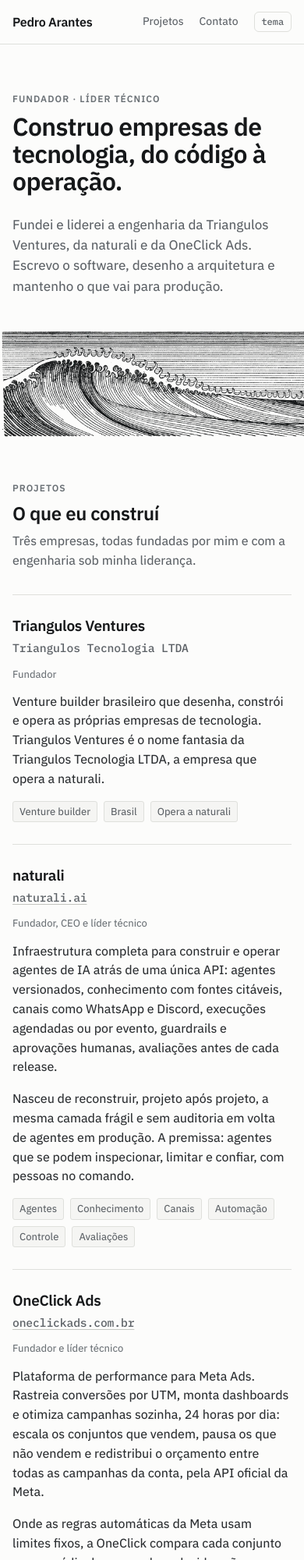
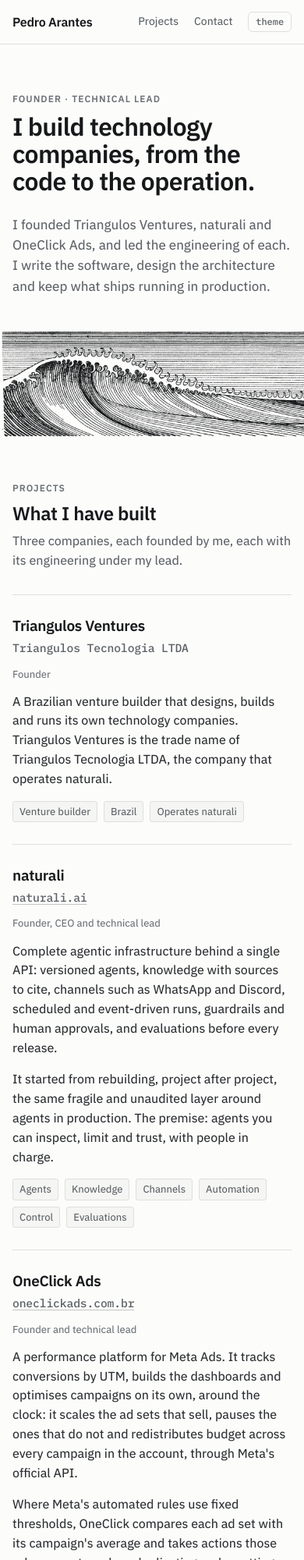
Before and after one commit to arantespp/pedroarantes.com, a plain HTML site: page index.html in a window 390 px wide. Shown: the top 2000 px of the page at 78% size. Drawn offline with Linux system fonts and the light colour scheme.

Commit message:
Translate site to English, add LinkedIn and X, deploy to GitHub Pages
The site is English only. Contact lists LinkedIn, X and GitHub. A Pages
workflow publishes the site files on every push to main.

Co-Authored-By: Claude Opus 5.5 <noreply@anthropic.com>
Claude-Session: https://claude.ai/code/session_015SLYLDRWwFat1iJ9HmkauE

```diff
--- a/index.html
+++ b/index.html
@@ -1,17 +1,17 @@
 <!doctype html>
-<html lang="pt-BR">
+<html lang="en">
   <head>
     <meta charset="utf-8" />
     <meta name="viewport" content="width=device-width, initial-scale=1" />
     <title>Pedro Arantes</title>
     <meta
       name="description"
-      content="Pedro Arantes, fundador e líder técnico da Triangulos Ventures, da naturali e da OneClick Ads."
+      content="Pedro Arantes, founder and technical lead of Triangulos Ventures, naturali and OneClick Ads."
     />
     <meta property="og:title" content="Pedro Arantes" />
     <meta
       property="og:description"
-      content="Fundador e líder técnico da Triangulos Ventures, da naturali e da OneClick Ads."
+      content="Founder and technical lead of Triangulos Ventures, naturali and OneClick Ads."
     />
     <meta property="og:type" content="website" />
     <meta property="og:url" content="https://pedroarantes.com/" />
@@ -29,10 +29,10 @@
     <header class="masthead">
       <div class="shell">
         <a class="wordmark" href="/">Pedro Arantes</a>
-        <nav class="nav" aria-label="Principal">
-          <a href="#projetos">Projetos</a>
-          <a href="#contato">Contato</a>
-          <button class="theme-toggle" type="button" aria-label="Alternar tema">tema</button>
+        <nav class="nav" aria-label="Main">
+          <a href="#projects">Projects</a>
+          <a href="#contact">Contact</a>
+          <button class="theme-toggle" type="button" aria-label="Toggle theme">theme</button>
         </nav>
       </div>
     </header>
@@ -40,11 +40,12 @@
     <main>
       <div class="shell">
         <section class="hero">
-          <p class="eyebrow">Fundador · Líder técnico</p>
-          <h1>Construo empresas de tecnologia, do código à operação.</h1>
+          <p class="eyebrow">Founder · Technical lead</p>
+          <h1>I build technology companies, from the code to the operation.</h1>
           <p class="lead">
-            Fundei e liderei a engenharia da Triangulos Ventures, da naturali e da OneClick Ads.
-            Escrevo o software, desenho a arquitetura e mantenho o que vai para produção.
+            I founded Triangulos Ventures, naturali and OneClick Ads, and led the engineering of
+            each. I write the software, design the architecture and keep what ships running in
+            production.
           </p>
         </section>
 
@@ -59,11 +60,11 @@
           />
         </div>
 
-        <section id="projetos">
-          <p class="eyebrow">Projetos</p>
-          <h2>O que eu construí</h2>
+        <section id="projects">
+          <p class="eyebrow">Projects</p>
+          <h2>What I have built</h2>
           <p class="section-lead">
-            Três empresas, todas fundadas por mim e com a engenharia sob minha liderança.
+            Three companies, each founded by me, each with its engineering under my lead.
           </p>
 
           <ol class="projects">
@@ -71,18 +72,18 @@
               <div class="project-head">
                 <h3>Triangulos Ventures</h3>
                 <span class="domain mono">Triangulos Tecnologia LTDA</span>
-                <p class="role">Fundador</p>
+                <p class="role">Founder</p>
               </div>
               <div class="project-body">
                 <p>
-                  Venture builder brasileiro que desenha, constrói e opera as próprias empresas de
-                  tecnologia. Triangulos Ventures é o nome fantasia da Triangulos Tecnologia LTDA,
-                  a empresa que opera a naturali.
+                  A Brazilian venture builder that designs, builds and runs its own technology
+                  companies. Triangulos Ventures is the trade name of Triangulos Tecnologia LTDA,
+                  the company that operates naturali.
                 </p>
                 <ul class="facts">
                   <li>Venture builder</li>
-                  <li>Brasil</li>
-                  <li>Opera a naturali</li>
+                  <li>Brazil</li>
+                  <li>Operates naturali</li>
                 </ul>
               </div>
             </li>
@@ -91,27 +92,27 @@
               <div class="project-head">
                 <h3>naturali</h3>
                 <a class="domain mono" href="https://naturali.ai/">naturali.ai</a>
-                <p class="role">Fundador, CEO e líder técnico</p>
+                <p class="role">Founder, CEO and technical lead</p>
               </div>
               <div class="project-body">
                 <p>
-                  Infraestrutura completa para construir e operar agentes de IA atrás de uma única
-                  API: agentes versionados, conhecimento com fontes citáveis, canais como WhatsApp e
-                  Discord, execuções agendadas ou por evento, guardrails e aprovações humanas,
-                  avaliações antes de cada release.
+                  Complete agentic infrastructure behind a single API: versioned agents, knowledge
+                  with sources to cite, channels such as WhatsApp and Discord, scheduled and
+                  event-driven runs, guardrails and human approvals, and evaluations before every
+                  release.
                 </p>
                 <p>
-                  Nasceu de reconstruir, projeto após projeto, a mesma camada frágil e sem auditoria
-                  em volta de agentes em produção. A premissa: agentes que se podem inspecionar,
-                  limitar e confiar, com pessoas no comando.
+                  It started from rebuilding, project after project, the same fragile and unaudited
+                  layer around agents in production. The premise: agents you can inspect, limit and
+                  trust, with people in charge.
                 </p>
                 <ul class="facts">
-                  <li>Agentes</li>
-                  <li>Conhecimento</li>
-                  <li>Canais</li>
-                  <li>Automação</li>
-                  <li>Controle</li>
-                  <li>Avaliações</li>
+                  <li>Agents</li>
+                  <li>Knowledge</li>
+                  <li>Channels</li>
+                  <li>Automation</li>
+                  <li>Control</li>
+                  <li>Evaluations</li>
                 </ul>
               </div>
             </li>
@@ -120,24 +121,24 @@
               <div class="project-head">
                 <h3>OneClick Ads</h3>
                 <a class="domain mono" href="https://oneclickads.com.br/">oneclickads.com.br</a>
-                <p class="role">Fundador e líder técnico</p>
+                <p class="role">Founder and technical lead</p>
               </div>
               <div class="project-body">
                 <p>
-                  Plataforma de performance para Meta Ads. Rastreia conversões por UTM, monta
-                  dashboards e otimiza campanhas sozinha, 24 horas por dia: escala os conjuntos que
-                  vendem, pausa os que não vendem e redistribui o orçamento entre todas as campanhas
-                  da conta, pela API oficial da Meta.
+                  A performance platform for Meta Ads. It tracks conversions by UTM, builds the
+                  dashboards and optimises campaigns on its own, around the clock: it scales the ad
+                  sets that sell, pauses the ones that do not and redistributes budget across every
+                  campaign in the account, through Meta's official API.
                 </p>
                 <p>
-                  Onde as regras automáticas da Meta usam limites fixos, a OneClick compara cada
-                  conjunto com a média da campanha e decide ações que elas não fazem, como duplicar
-                  e reiniciar.
+                  Where Meta's automated rules use fixed thresholds, OneClick compares each ad set
+                  with its campaign's average and takes actions those rules cannot, such as
+                  duplicating and resetting.
                 </p>
                 <ul class="facts">
-                  <li>25.000+ campanhas otimizadas</li>
-                  <li>3+ milhões de linhas de código</li>
-                  <li>Equivale a 1.400+ regras automáticas</li>
+                  <li>25,000+ campaigns optimised</li>
+                  <li>3M+ lines of code</li>
+                  <li>Equivalent to 1,400+ automated rules</li>
                 </ul>
               </div>
             </li>
@@ -155,21 +156,21 @@
           />
         </div>
 
-        <section id="contato">
-          <p class="eyebrow">Contato</p>
-          <h2>Onde me encontrar</h2>
+        <section id="contact">
+          <p class="eyebrow">Contact</p>
+          <h2>Where to find me</h2>
           <ul class="links">
+            <li>
+              <span class="label">LinkedIn</span>
+              <a class="mono" href="https://www.linkedin.com/in/arantespp/">linkedin.com/in/arantespp</a>
+            </li>
+            <li>
+              <span class="label">X</span>
+              <a class="mono" href="https://x.com/arantespp">x.com/arantespp</a>
+            </li>
             <li>
               <span class="label">GitHub</span>
               <a class="mono" href="https://github.com/arantespp">github.com/arantespp</a>
-            </li>
-            <li>
-              <span class="label">naturali</span>
-              <a class="mono" href="https://naturali.ai/about">naturali.ai/about</a>
-            </li>
-            <li>
-              <span class="label">OneClick Ads</span>
-              <a class="mono" href="https://oneclickads.com.br/">oneclickads.com.br</a>
             </li>
           </ul>
         </section>
@@ -178,7 +179,7 @@
 
     <footer class="footer">
       <div class="shell">
-        <p>Pedro Arantes. Desenhado sobre o design system do Flow.</p>
+        <p>Pedro Arantes. Built on the Flow design system.</p>
       </div>
     </footer>
 
```
Also changed, not shown: 2 other files.
